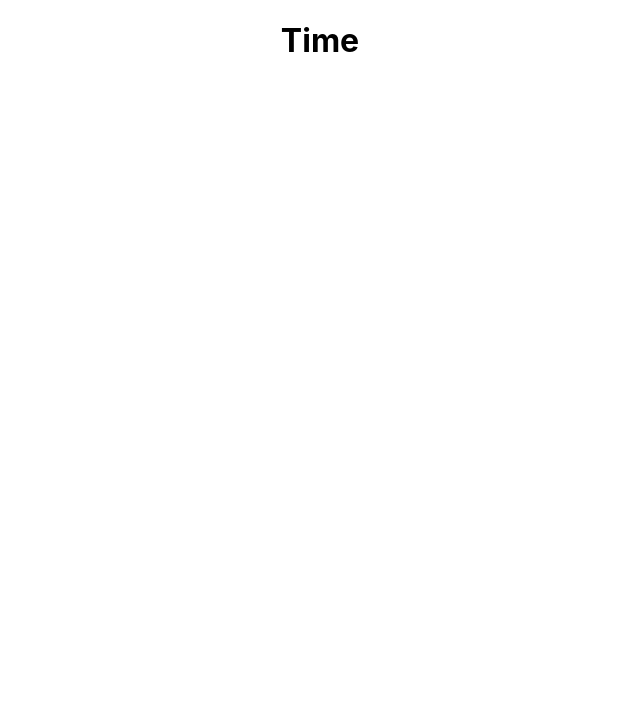
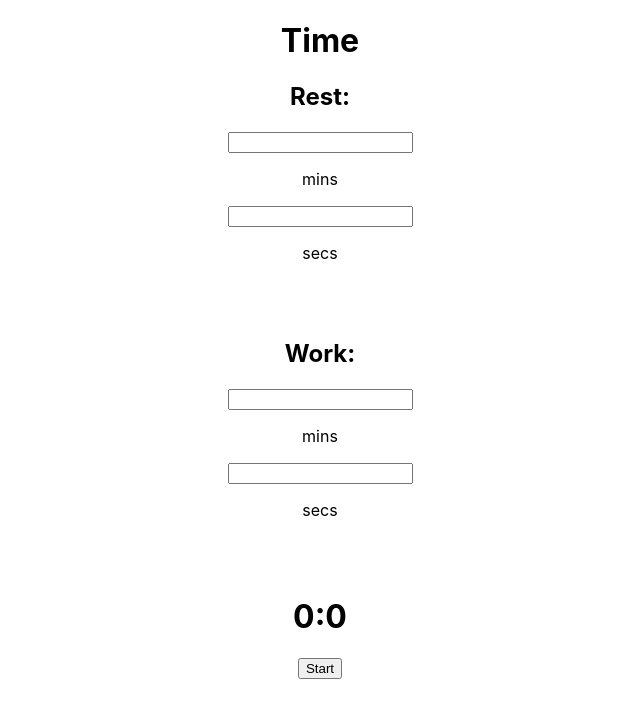
Before and after one commit to armaanr/Gains, a React (Create React App) app in the folder app/client/: page / in a window 1280 px wide. Shown: the top 718 px of the page, without its empty margins (320-960 px from the left). Built offline with nearby package versions, Linux system fonts and the light colour scheme.

Commit message:
create basic ui for interval timer

```diff
--- a/app/client/src/App.css
+++ b/app/client/src/App.css
@@ -1,38 +1,3 @@
 .App {
   text-align: center;
 }
-
-.App-logo {
-  height: 40vmin;
-  pointer-events: none;
-}
-
-@media (prefers-reduced-motion: no-preference) {
-  .App-logo {
-    animation: App-logo-spin infinite 20s linear;
-  }
-}
-
-.App-header {
-  background-color: #282c34;
-  min-height: 100vh;
-  display: flex;
-  flex-direction: column;
-  align-items: center;
-  justify-content: center;
-  font-size: calc(10px + 2vmin);
-  color: white;
-}
-
-.App-link {
-  color: #61dafb;
-}
-
-@keyframes App-logo-spin {
-  from {
-    transform: rotate(0deg);
-  }
-  to {
-    transform: rotate(360deg);
-  }
-}
--- a/app/client/src/App.js
+++ b/app/client/src/App.js
@@ -1,13 +1,62 @@
 import React from 'react';
-import logo from './logo.svg';
 import './App.css';
+
+let currentInterval = 0;
+let restMinutes = 0;
+let restSeconds = 0;
+let workMinutes = 0;
+let workSeconds = 0;
 
 function App() {
   return (
     <div className="App">
-      <h1>Time</h1>
+      <header>
+        <h1>Time</h1>
+      </header>
+      <div id='intervalTracker'>
+        <div>
+          <h2>Rest:</h2>
+          <input type="number" id="restMinutes"/><p>mins</p>
+          <input type="number" id="restSeconds"/><p>secs</p>
+        </div>
+        <br/>
+        <br/>
+        <div>
+          <h2>Work:</h2>
+          <input type="number" id="workMinutes"/><p>mins</p>
+          <input type="number" id="workSeconds"/><p>secs</p>
+        </div>
+        <br/>
+        <br/>
+        <div>
+          {displayClock()}
+        </div>
+        <button onClick={setInterval}>Start</button>
+      </div>
     </div>
   );
 }
 
+const displayClock = () => {
+  return <h1>{`${restMinutes}:${restSeconds}`}</h1>
+};
+
+const setInterval = () => {
+  restMinutes = document.getElementById('restMinutes');
+  restSeconds = document.getElementById('restSeconds');
+  workMinutes = document.getElementById('workMinutes');
+  workSeconds = document.getElementById('workSeconds');
+
+
+
+
+
+  console.error('======restMinutes=======>', restMinutes.value);
+  console.error('======restSeconds=======>', restSeconds.value);
+  console.error('======workMinutes=======>', workMinutes.value);
+  console.error('======workSeconds=======>', workSeconds.value);
+};
+
+
+
 export default App;
```
